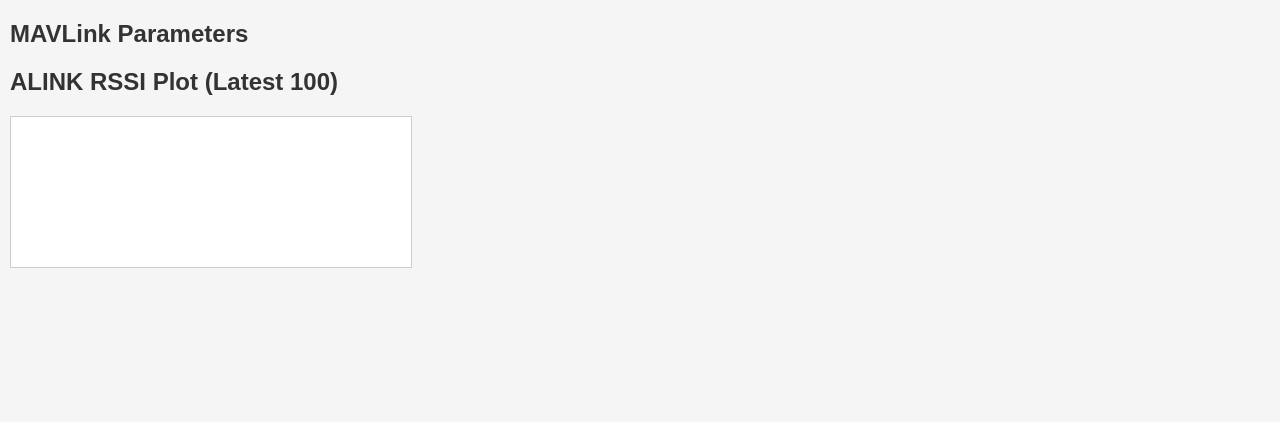
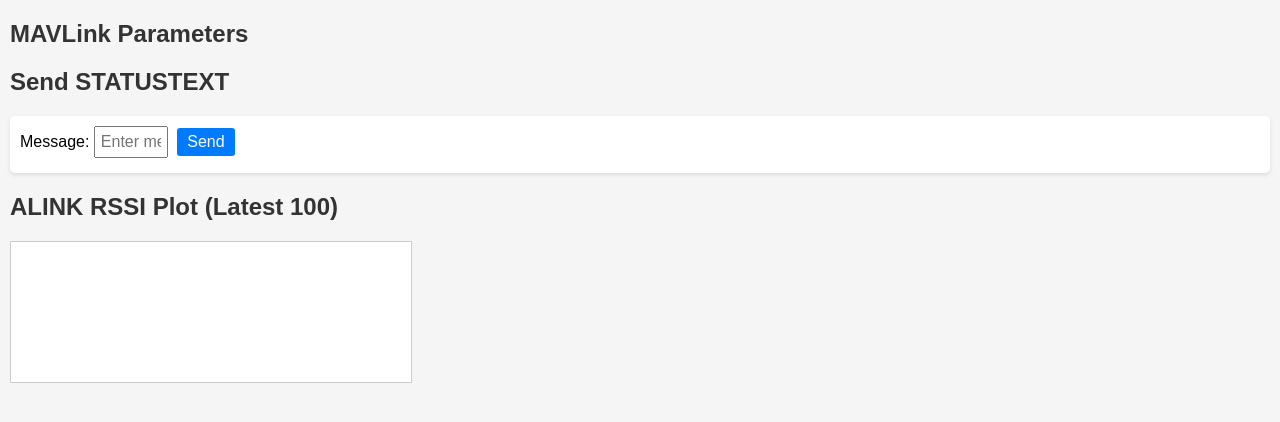
Before and after one commit to snokvist/wfb_openipc, a plain HTML site: page autopilot/static/index.html in a window 1280 px wide. Drawn offline with Linux system fonts and the light colour scheme; no server answers.

Commit message:
Update index.html

```diff
--- a/autopilot/static/index.html
+++ b/autopilot/static/index.html
@@ -30,7 +30,8 @@
       display: inline-block;
       margin-bottom: 5px;
     }
-    .param-card input[type="number"] {
+    .param-card input[type="number"],
+    .param-card input[type="text"] {
       width: 60px;
       padding: 5px;
       margin-right: 5px;
@@ -48,7 +49,7 @@
     canvas {
       width: 100%;
       max-width: 400px;
-      height: 150px;
+      height: 140px;
       border: 1px solid #ccc;
       margin-top: 10px;
       background: #fff;
@@ -59,6 +60,13 @@
 <body>
   <h2>MAVLink Parameters</h2>
   <div id="params"></div>
+
+  <!-- New section for sending a STATUSTEXT message -->
+  <h2>Send STATUSTEXT</h2>
+  <div class="param-card" id="send-card">
+    <label>Message: <input type="text" id="send-message" placeholder="Enter message"></label>
+    <button onclick="sendStatustext()">Send</button>
+  </div>
 
   <h2>ALINK RSSI Plot (Latest 100)</h2>
   <canvas id="plot"></canvas>
@@ -132,6 +140,30 @@
       .catch(error => console.error('Error setting parameter:', error));
     }
 
+    // New function to send STATUSTEXT from the send button.
+    function sendStatustext() {
+      const messageInput = document.getElementById('send-message');
+      const message = messageInput.value.trim();
+      if (!message) {
+        alert("Please enter a message.");
+        return;
+      }
+      fetch('/send_statustext', {
+        method: 'POST',
+        headers: {
+          'Content-Type': 'application/json'
+        },
+        body: JSON.stringify({message: message})
+      })
+      .then(response => response.json())
+      .then(data => {
+        console.log('STATUSTEXT sent:', data);
+        // Optionally clear the input after sending.
+        messageInput.value = "";
+      })
+      .catch(error => console.error('Error sending STATUSTEXT:', error));
+    }
+
     // --- ALINK RSSI Plot Functions ---
     let rssiData = []; // stores latest 100 rssi values
 
```
